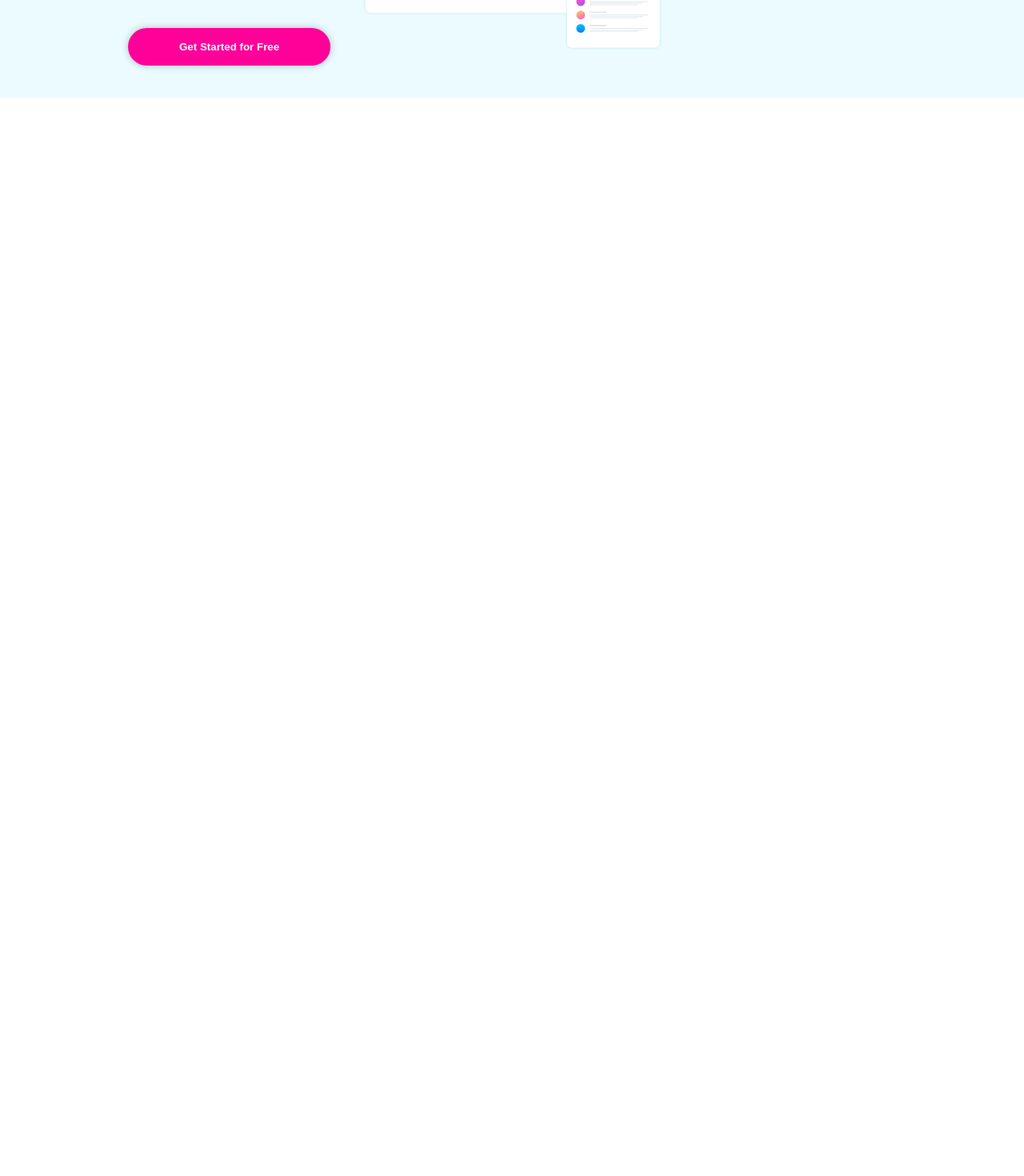
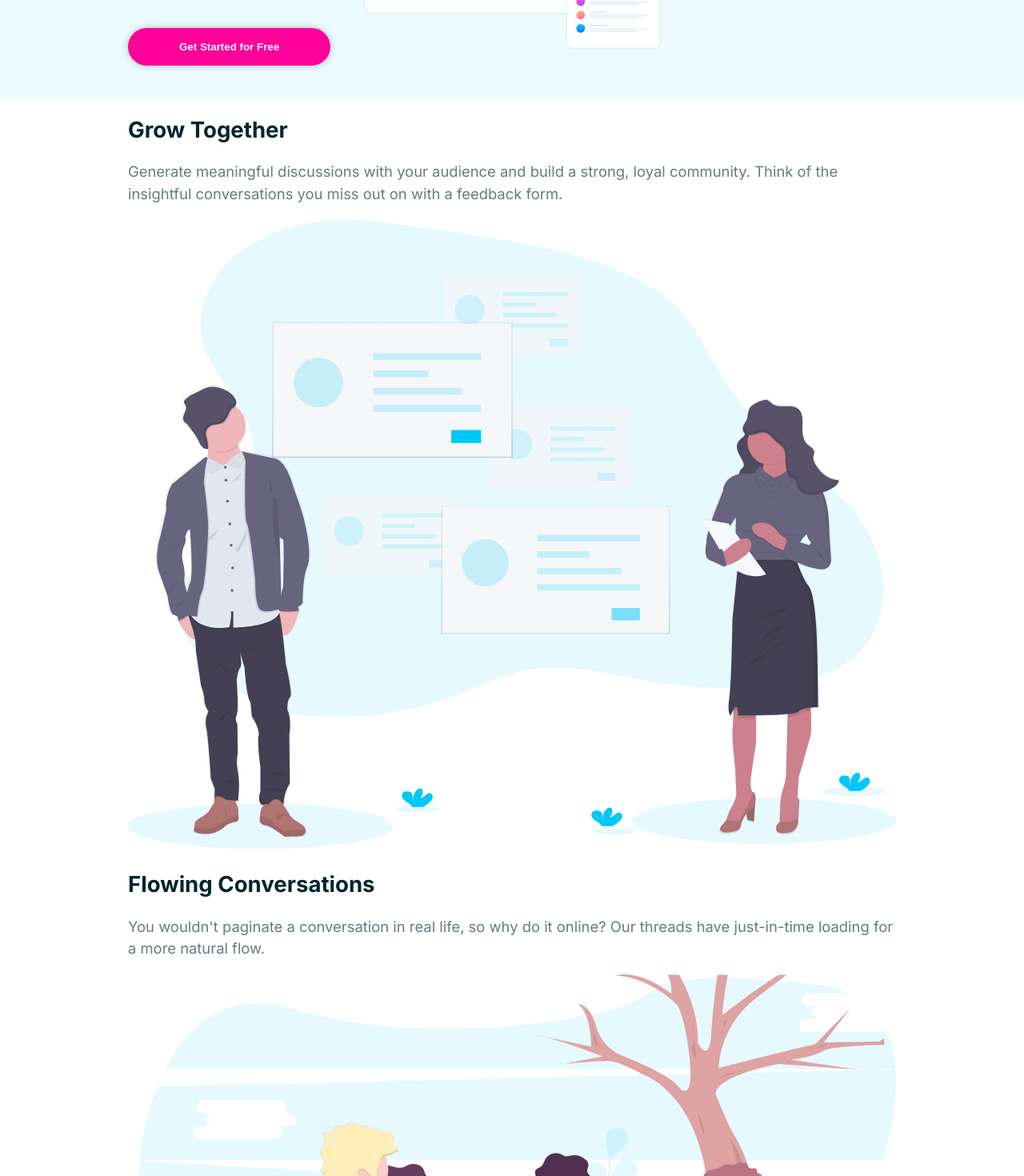
Before and after one commit to haroldjeshua/styledcomp-demo, a React (Vite) app: page / in a window 1280 px wide. Shown: the part 500-1970 px from the top of the page at 80% size. Before the commit the page ends 800 px from the top, so only its background shows below. Built offline with nearby package versions, Linux system fonts and the light colour scheme.

Commit message:
add: content + card comp

```diff
--- a/src/App.jsx
+++ b/src/App.jsx
@@ -1,7 +1,9 @@
 import { ThemeProvider } from "styled-components";
 import Header from "./components/Header";
+import Card from "./components/Card";
 import { Container } from "./components/styles/Container.styled";
 import GlobalStyles from "./components/styles/Global";
+import content from "./content.js";
 
 const theme = {
   colors: {
@@ -18,7 +20,11 @@
       <>
         <GlobalStyles />
         <Header />
-        <Container></Container>
+        <Container>
+          {content.map((item, index) => (
+            <Card key={index} item={item} />
+          ))}
+        </Container>
       </>
     </ThemeProvider>
   );
--- /dev/null
+++ b/src/components/Card.jsx
@@ -0,0 +1,14 @@
+export default function Card({ item: { id, title, body, image } }) {
+  return (
+    <div>
+      <div>
+        <h2>{title}</h2>
+        <p>{body}</p>
+      </div>
+
+      <div>
+        <img src={`./images/${image}`} alt="" />
+      </div>
+    </div>
+  );
+}
--- /dev/null
+++ b/src/content.js
@@ -0,0 +1,22 @@
+const content = [
+  {
+    id: 1,
+    title: "Grow Together",
+    body: "Generate meaningful discussions with your audience and build a strong, loyal community. Think of the insightful conversations you miss out on with a feedback form.",
+    image: "illustration-grow-together.svg",
+  },
+  {
+    id: 2,
+    title: "Flowing Conversations",
+    body: "You wouldn't paginate a conversation in real life, so why do it online? Our threads have just-in-time loading for a more natural flow.",
+    image: "illustration-flowing-conversation.svg",
+  },
+  {
+    id: 3,
+    title: "Your Users",
+    body: "It takes no time at all to integrate Huddle with your app's authentication solution. This means, once signed in to your app, your users can start chatting immediately.",
+    image: "illustration-your-users.svg",
+  },
+];
+
+export default content;
```
